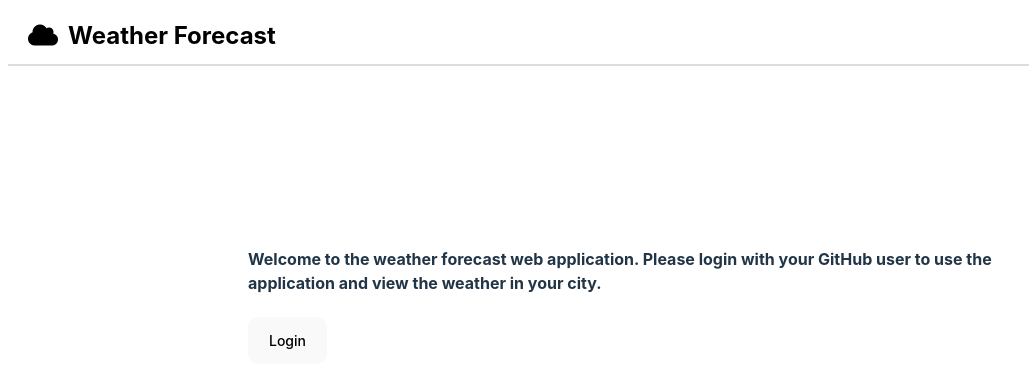
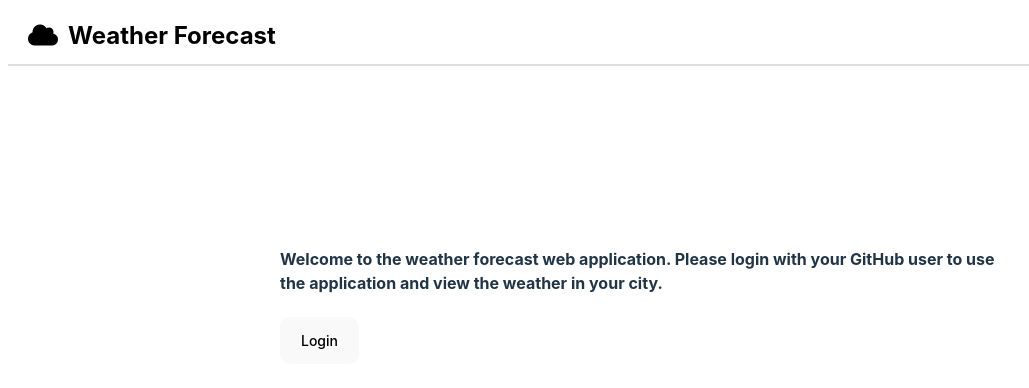
Before and after one commit to captainalbert/ehrlichApplication, a React (Vite) app in the folder ehrlich-weather-app/: page / in a window 1280 px wide. Shown: the top 388 px of the page, without its empty margins (0-1029 px from the left). Built offline with nearby package versions, Linux system fonts and the light colour scheme.

Commit message:
Add breakpoint for landingpage responsiveness

```diff
--- a/ehrlich-weather-app/src/components/Button/Button.tsx
+++ b/ehrlich-weather-app/src/components/Button/Button.tsx
@@ -5,7 +5,6 @@
  * @param {onClick} function - The function that handles the onClick event of the button
  * @param {style} object - (Optional) additional custom styling of the button
  * @type {Component}
- * @returns {Button Component}
  */
 
 // react
--- a/ehrlich-weather-app/src/components/NavBar/NavBar.tsx
+++ b/ehrlich-weather-app/src/components/NavBar/NavBar.tsx
@@ -3,7 +3,6 @@
  *
  * @param {isAuthenticated} boolean - The value used to show logout button.
  * @type {Component}
- * @returns {NavBar Component}
  */
 
 // packege
--- a/ehrlich-weather-app/src/components/TextInput/TextInput.tsx
+++ b/ehrlich-weather-app/src/components/TextInput/TextInput.tsx
@@ -5,7 +5,6 @@
  * @param {onChange} function - The function that handles the onChange event of the input
  * @param {placeholder} string -  The placeholder for input
  * @type {Component}
- * @returns {TextInput Component}
  */
 
 // style
--- a/ehrlich-weather-app/src/screens/HomePage/HomePage.tsx
+++ b/ehrlich-weather-app/src/screens/HomePage/HomePage.tsx
@@ -2,7 +2,6 @@
  * HomePage screen
  *
  * @param {user} object - The user info object to be displayed in home page
- * @returns {HomePage Screen}
  */
 
 // react
--- a/ehrlich-weather-app/src/screens/LandingPage/LandingPage.css
+++ b/ehrlich-weather-app/src/screens/LandingPage/LandingPage.css
@@ -2,20 +2,34 @@
 
 .welcome {
   display: flex;
-  align-items: center;
+  align-items: flex-start;
   justify-content: flex-start;
   padding-top: 10em;
   height: 90vh; /* Set height to 100% of the viewport height */
   flex-direction: column;
   text-align: left;
+  padding-left: 2em;
+  padding-right: 2em;
   margin-left: 15em;
   margin-right: 15em;
+  /* background-color: rebeccapurple; */
 }
 
 /* Media query for mobile view */
+@media (max-width: 1024px) {
+  .welcome {
+    margin-left: 3em;
+    margin-right: 3em;
+    padding-left: 0em;
+    padding-right: 0em;
+  }
+}
+
 @media (max-width: 768px) {
   .welcome {
     margin-left: 3em;
     margin-right: 3em;
+    padding-left: 0em;
+    padding-right: 0em;
   }
 }
--- a/ehrlich-weather-app/src/screens/LandingPage/LandingPage.tsx
+++ b/ehrlich-weather-app/src/screens/LandingPage/LandingPage.tsx
@@ -22,6 +22,7 @@ const LandingPage = () => {
       <LoginButton
         onClick={() => loginWithRedirect()} // built-in login function in useAuth that allows redirect right login click
         title={ButtonTexts.LOGIN}
+        // style={{ marginLeft: 40 }}
       />
     </div>
   );
--- a/ehrlich-weather-app/src/screens/WeatherPage/WeatherComponents/WeatherTable.tsx
+++ b/ehrlich-weather-app/src/screens/WeatherPage/WeatherComponents/WeatherTable.tsx
@@ -4,7 +4,6 @@
  * @param {weatherData} object - The weather data from the location query
  *
  * @type {Component}
- * @returns {WeatherTable Component}
  */
 
 // style
```
